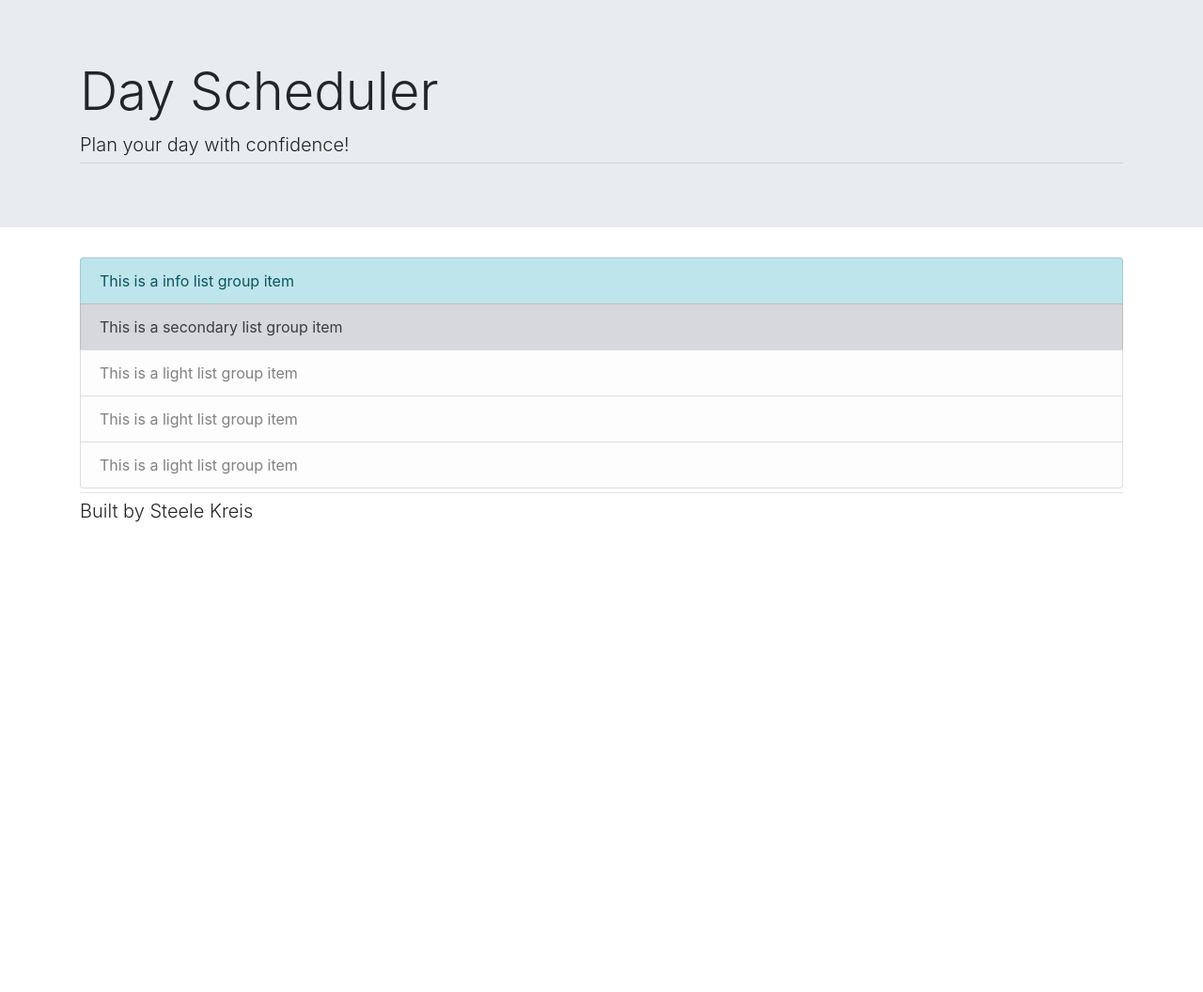
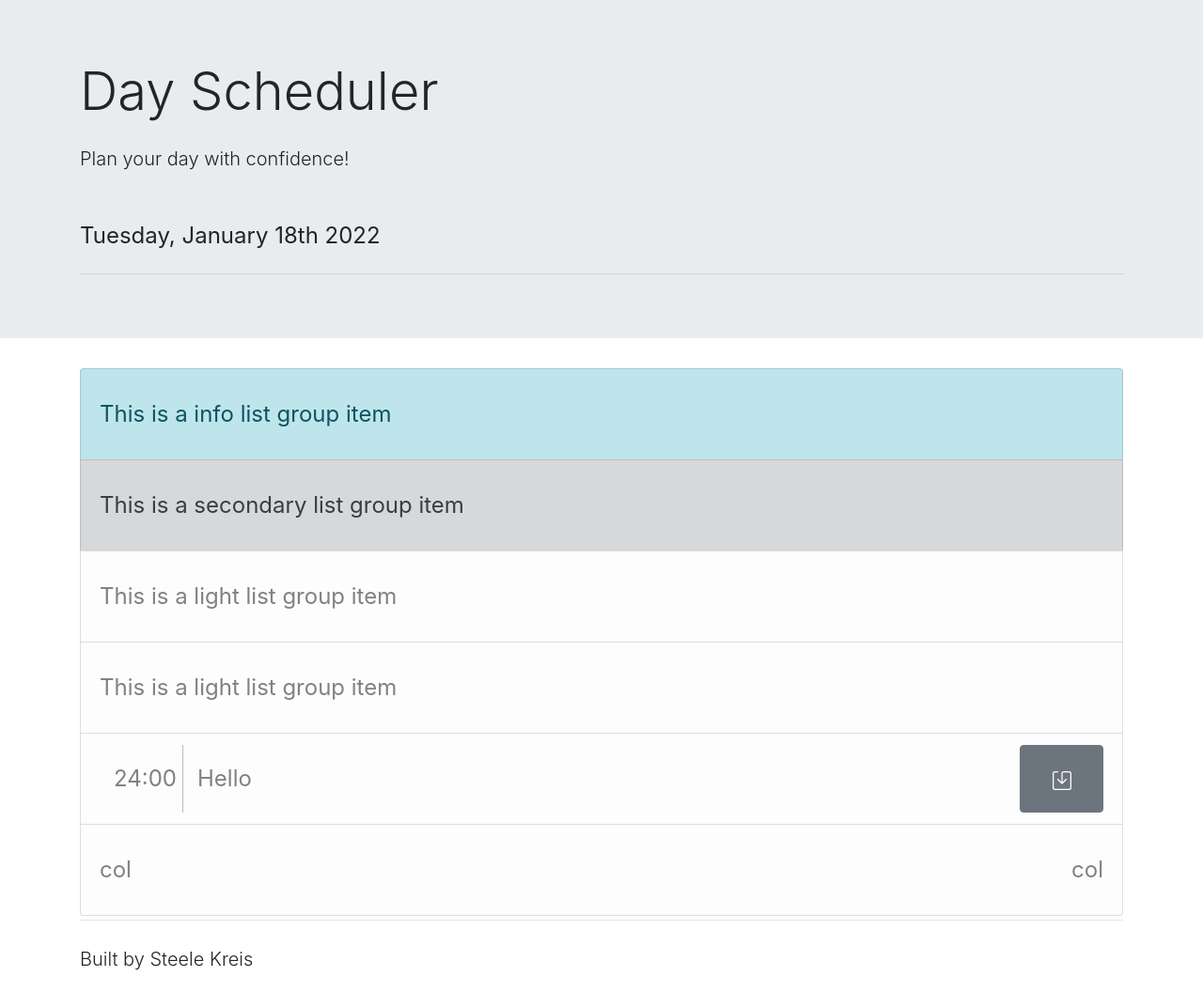
Before and after one commit to steelekreis/WorkDayScheduler, a plain HTML site: page index.html in a window 1280 px wide. Shown: the whole page at 94% size. Before the commit the page ends 800 px from the top, so only its background shows below. Drawn offline with nearby package versions, Linux system fonts and the light colour scheme.

Commit message:
got the task prototype styled to my liking

```diff
--- a/assets/script.js
+++ b/assets/script.js
@@ -0,0 +1,17 @@
+// GIVEN I am using a daily planner to create a schedule
+// WHEN I open the planner
+
+
+// THEN the current day is displayed at the top of the calendar
+var today = moment();;
+$("#date").text(today.format("dddd, MMMM Do YYYY"))
+// WHEN I scroll down
+// THEN I am presented with time blocks for standard business hours
+// WHEN I view the time blocks for that day
+// THEN each time block is color-coded to indicate whether it is in the past, present, or future
+// WHEN I click into a time block
+// THEN I can enter an event
+// WHEN I click the save button for that time block
+// THEN the text for that event is saved in local storage
+// WHEN I refresh the page
+// THEN the saved events persist
--- a/assets/style.css
+++ b/assets/style.css
@@ -0,0 +1,4 @@
+body {
+    font-size: 1.5rem;
+    line-height: 3;
+}
--- a/index.html
+++ b/index.html
@@ -5,15 +5,15 @@
     <meta http-equiv="X-UA-Compatible" content="IE=edge">
     <meta name="viewport" content="width=device-width, initial-scale=1.0">
     <title>Day Scheduler</title>
-    <script></script>
     <link rel="stylesheet" href="https://stackpath.bootstrapcdn.com/bootstrap/4.3.1/css/bootstrap.min.css" integrity="sha384-ggOyR0iXCbMQv3Xipma34MD+dH/1fQ784/j6cY/iJTQUOhcWr7x9JvoRxT2MZw1T" crossorigin="anonymous">
+    <link rel="stylesheet" href="assets/style.css">
 </head>
 <body>
     <header class="jumbotron jumbotron-fluid">
         <div class="container">
             <h1 class="display-4">Day Scheduler</h1>
-            <span class="lead">Plan your day with confidence!</span>
-            <span id="date"></span>
+            <p class="lead">Plan your day with confidence!</p>
+            <span class="lead-1" id="date"></span>
             <hr class="my-1">
         </div>
     </header>
@@ -24,7 +24,21 @@
                 <li class="list-group-item list-group-item-secondary">This is a secondary list group item</li>
                 <li class="list-group-item list-group-item-light">This is a light list group item</li>
                 <li class="list-group-item list-group-item-light">This is a light list group item</li>
-                <li class="list-group-item list-group-item-light">This is a light list group item</li>
+
+                <li class="list-group-item list-group-item-light d-flex flex-row justify-content-between">
+                    <span class="col-1" style="border-right: 1px solid rgb(190, 186, 186);">24:00</span>
+                    <span class="col">Hello</span>
+                    <button class="col-1 btn btn-secondary">
+                        <svg xmlns="http://www.w3.org/2000/svg" width="20" height="20" fill="currentColor" class="bi bi-save" viewBox="0 0 16 16">
+                            <path d="M2 1a1 1 0 0 0-1 1v12a1 1 0 0 0 1 1h12a1 1 0 0 0 1-1V2a1 1 0 0 0-1-1H9.5a1 1 0 0 0-1 1v7.293l2.646-2.647a.5.5 0 0 1 .708.708l-3.5 3.5a.5.5 0 0 1-.708 0l-3.5-3.5a.5.5 0 1 1 .708-.708L7.5 9.293V2a2 2 0 0 1 2-2H14a2 2 0 0 1 2 2v12a2 2 0 0 1-2 2H2a2 2 0 0 1-2-2V2a2 2 0 0 1 2-2h2.5a.5.5 0 0 1 0 1H2z"/>
+                        </svg>
+                    </button>
+                </li>
+
+                <li class="list-group-item list-group-item-light d-flex flex-row justify-content-between">
+                    <div>col</div>
+                    <div>col</div>
+                </li>
             </ul>
         </section>
     </main>
@@ -34,5 +48,8 @@
             <span  class="lead">Built by Steele Kreis</span>
         </div>
     </footer>
+    <script src="https://code.jquery.com/jquery-3.4.1.min.js"></script>
+    <script src="https://cdnjs.cloudflare.com/ajax/libs/moment.js/2.24.0/moment.min.js"></script>
+    <script src="./assets/script.js"></script>
 </body>
 </html>
```
